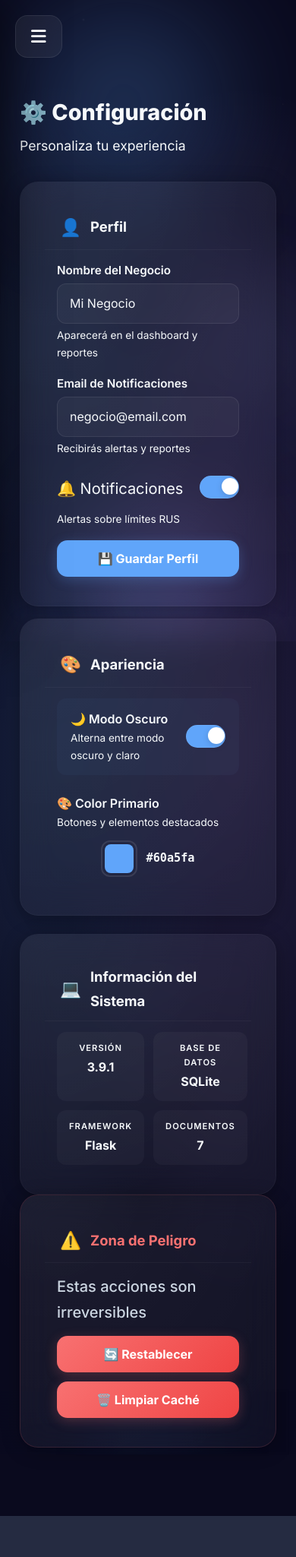
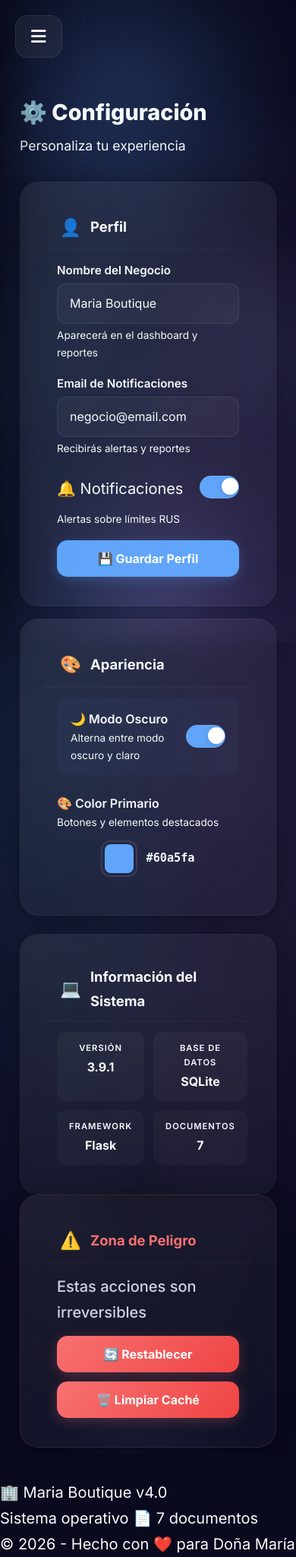
Before and after one commit to HugoAdama/PROYECTO_CONTABLE_RUS, a Flask app: page /configuracion in a window 390 px wide. Shown: the whole page at 76% size. Before the commit the page ends 1995 px from the top, so only its background shows below. Run offline with Flask 3, Linux system fonts and the light colour scheme.

Commit message:
v4.0 - Sprint 3.2: Footer global + Maria Boutique
Cambios:
- Footer movido a base.html (aparece en todas las paginas)
- Nombre del negocio actualizado a 'Maria Boutique'
- Footer con efecto glass y posicion fija
- Responsive para movil

Verificacion de seguridad:
- No se incluyen archivos .pdf, .db o .env

```diff
--- a/app/templates/base.html
+++ b/app/templates/base.html
@@ -253,7 +253,7 @@
     <nav class="sidebar" id="sidebar" role="navigation" aria-label="Menú principal">
         <a href="{{ url_for('main.index') }}" class="sidebar-brand" title="Ir al inicio">
             <span class="logo-icon">🏢</span>
-            <h2>Mi Negocio</h2>
+            <h2>Maria Boutique</h2>
             <span class="brand-sub">Control Financiero</span>
         </a>
 
@@ -581,5 +581,27 @@ body::before {
     <div class="wave"></div>
     <div class="wave"></div>
 </div>
-<script src="/static/js/4-modules/global-buttons.js" defer></script></body>
+<script src="/static/js/4-modules/global-buttons.js" defer></script>    <!-- ============================================
+    FOOTER GLOBAL - LIQUID GLASS
+    Aparece en todas las páginas
+    ============================================ -->
+    <footer class="global-footer">
+        <div class="footer-content">
+            <div class="footer-left">
+                <span class="footer-brand">🏢 Maria Boutique</span>
+                <span class="footer-version">v4.0</span>
+            </div>
+            <div class="footer-center">
+                <span class="footer-status">
+                    <span class="status-indicator online"></span>
+                    Sistema operativo
+                </span>
+                <span class="footer-docs">📄 7 documentos</span>
+            </div>
+            <div class="footer-right">
+                <span class="footer-copy">© 2026 - Hecho con ❤️ para Doña María</span>
+            </div>
+        </div>
+    </footer>
+</body>
 </html>
--- a/app/templates/configuracion.html
+++ b/app/templates/configuracion.html
@@ -23,7 +23,7 @@
             <div class="card-body">
                 <div class="form-group">
                     <label for="nombreNegocio">Nombre del Negocio</label>
-                    <input type="text" id="nombreNegocio" class="form-control" value="Mi Negocio">
+                    <input type="text" id="nombreNegocio" class="form-control" value="Maria Boutique">
                     <span class="help-text">Aparecerá en el dashboard y reportes</span>
                 </div>
                 <div class="form-group">
```
Also changed, not shown: app/templates/index.html (line endings or trailing spaces).
